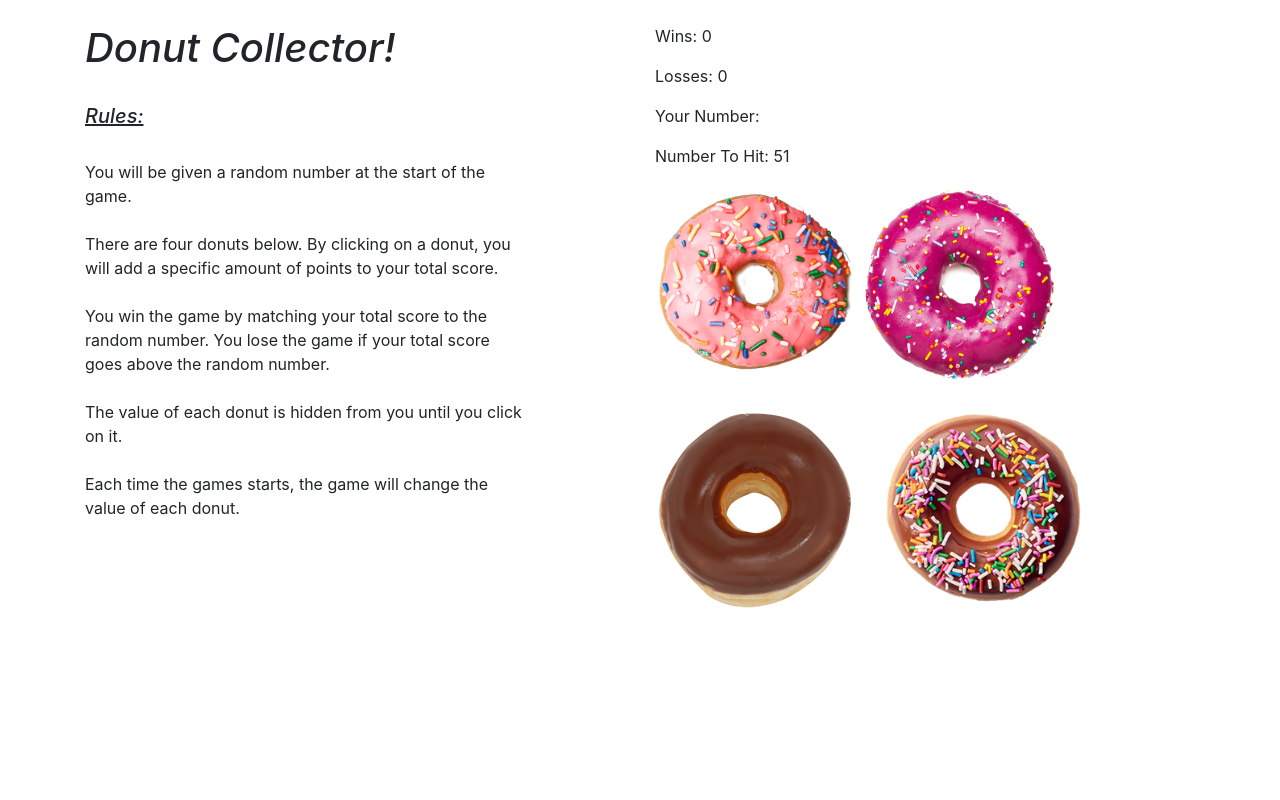
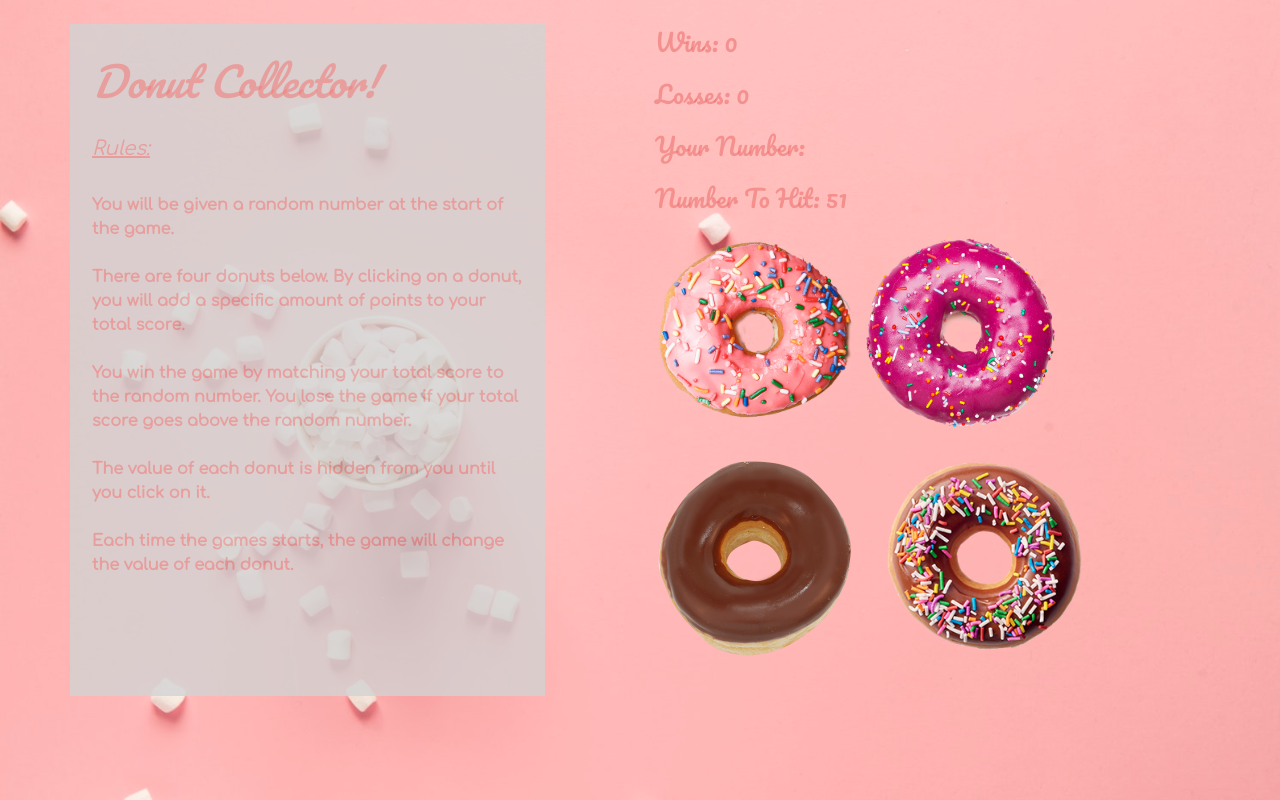
Before and after one commit to melikalbasi/donut-collector-game, a plain HTML site: page index.html in a window 1280 px wide. Drawn offline with nearby package versions, Linux system fonts and the light colour scheme; the site is published under a folder, as on GitHub Pages, so addresses that start at the root find nothing.

Commit message:
fix link to css file

```diff
--- a/index.html
+++ b/index.html
@@ -9,7 +9,7 @@
   <!-- link to Bootstrap -->
   <link rel="stylesheet" href="https://maxcdn.bootstrapcdn.com/bootstrap/4.0.0/css/bootstrap.min.css">
   <link href="https://fonts.googleapis.com/css?family=Comfortaa|Pacifico|Varela+Round" rel="stylesheet">
-  <link rel="stylesheet" type="text/css" media="screen" href="/assets/css/style.css" />
+  <link rel="stylesheet" type="text/css" media="screen" href="./assets/css/style.css" />
 </head>
 
 <body>
```
